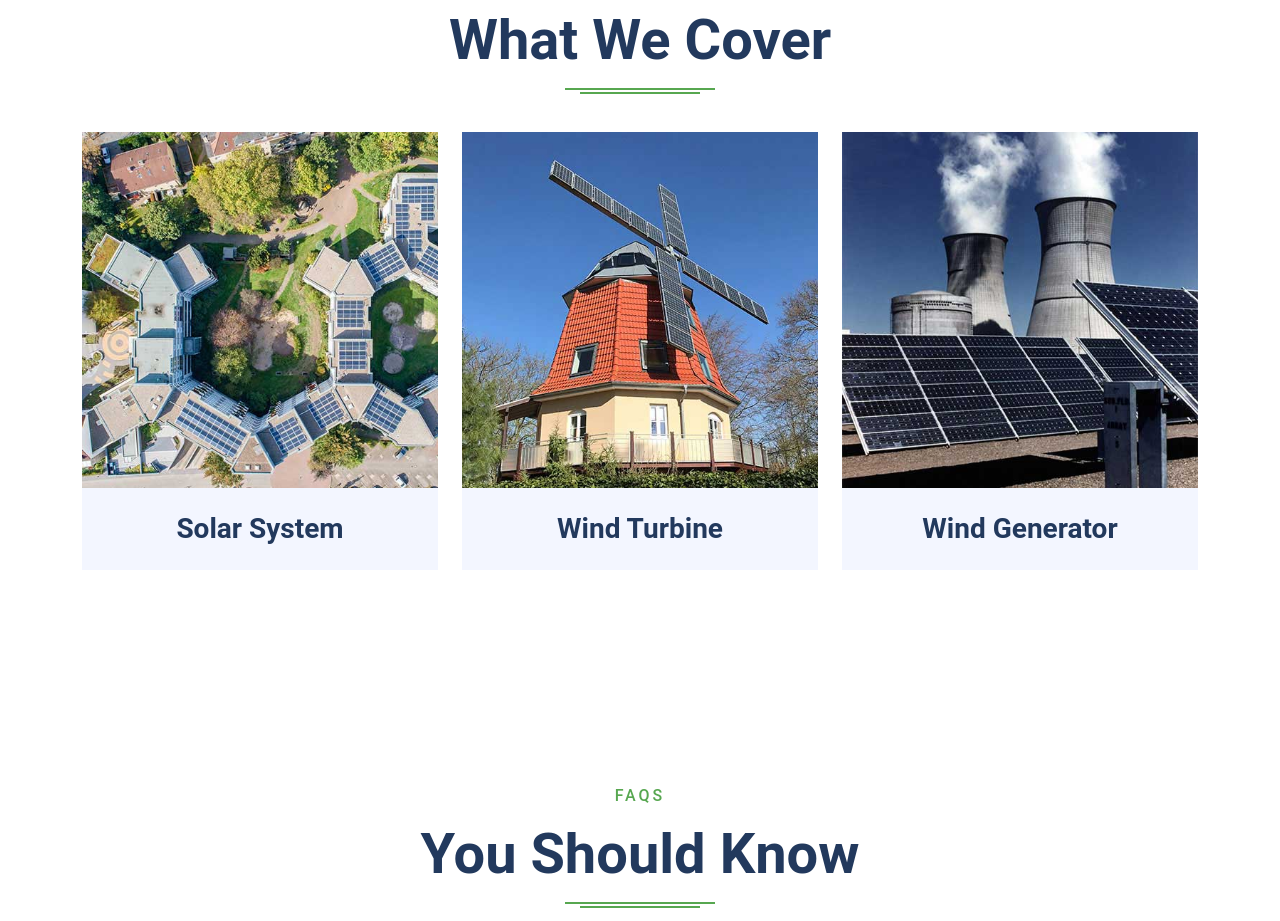
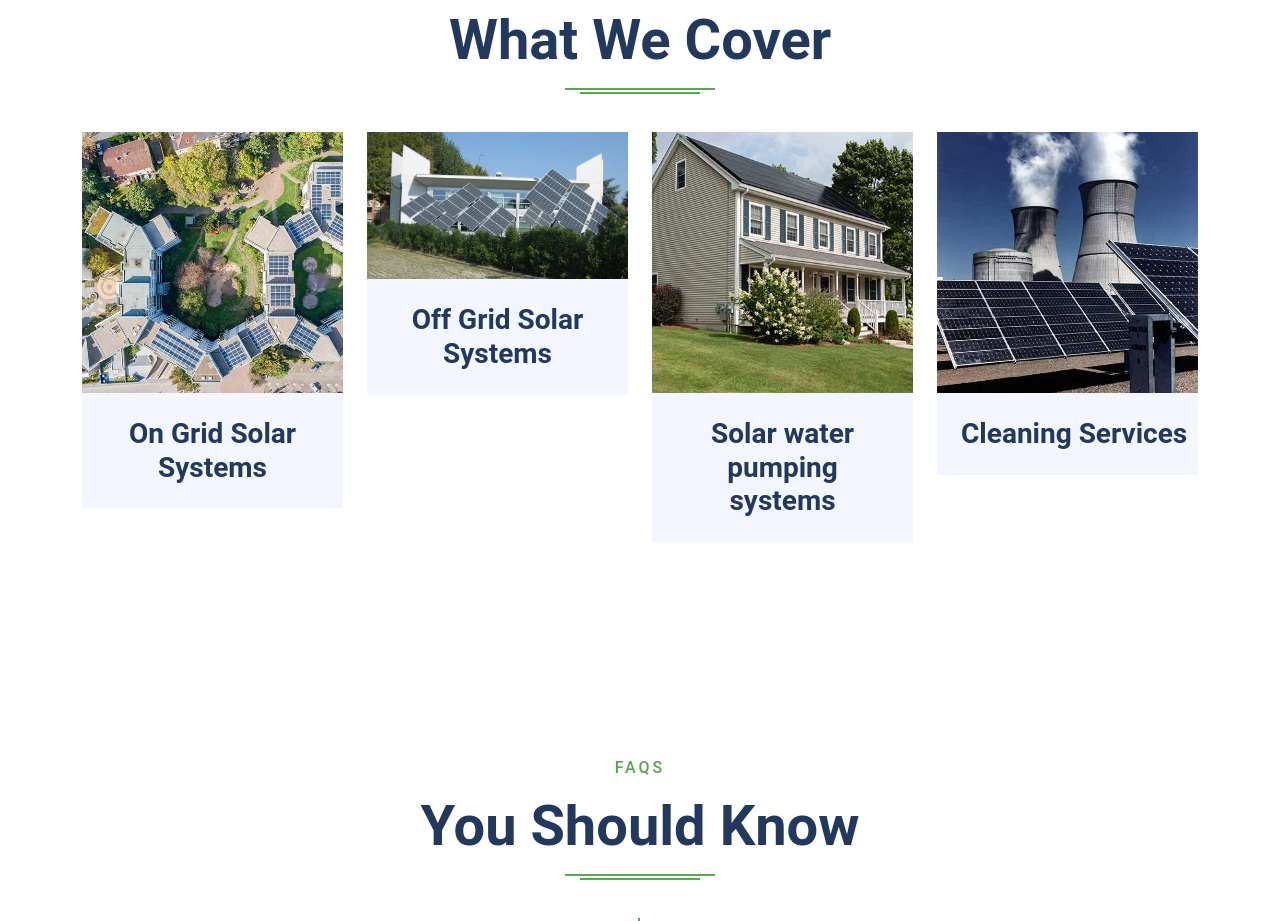
Before and after one commit to Mkiwanz/Ebsher-FE, a React (Create React App) app: page / in a window 1280 px wide. Shown: the part 2060-2981 px from the top of the page. Built offline with nearby package versions, Linux system fonts and the light colour scheme; no server answers.

Commit message:
style stuff

```diff
--- a/src/Compnents/ServicesProvided/ServicesProvided.js
+++ b/src/Compnents/ServicesProvided/ServicesProvided.js
@@ -1,4 +1,3 @@
-
 const ServicesProvided = () => {
   return (
     <div className="container-fluid py-5" id="service">
@@ -13,60 +12,55 @@ const ServicesProvided = () => {
           <h1 className="font-secondary display-4">What We Cover</h1>
         </div>
         <div className="row">
-          <div className="col-lg-4 mb-3">
+          <div className="col-lg-3 mb-3">
             <div className="product-item mb-2">
               <div className="product-img">
                 <img
                   className="img-fluid"
                   src={require("../../Resources/img/product-1.jpg")}
                 />
-                <a
-                  type="button"
-                  className="btn btn-primary"
-                  data-toggle="modal"
-                  data-target="#exampleModalLong"
-                >
-                  <i className="fa fa-2x fa-plus text-white"></i>
-                </a>
               </div>
               <div className="bg-secondary text-center p-4">
-                <h3 className="m-0">Solar System</h3>
+                <h3 className="m-0">On Grid Solar Systems </h3>
               </div>
             </div>
           </div>
-          <div className="col-lg-4 mb-3">
+          <div className="col-lg-3 mb-3">
             <div className="product-item mb-2">
               <div className="product-img">
-                <img className="img-fluid" src={require("../../Resources/img/product-2.jpg")} />
-                <a
-                  type="button"
-                  className="btn btn-primary"
-                  data-toggle="modal"
-                  data-target="#exampleModalLong"
-                >
-                  <i className="fa fa-2x fa-plus text-white"></i>
-                </a>
+                <img
+                  className="img-fluid"
+                  src={require("../../Resources/img/carousel-2.jpg")}
+                />
               </div>
               <div className="bg-secondary text-center p-4">
-                <h3 className="m-0">Wind Turbine</h3>
+                <h3 className="m-0">Off Grid Solar Systems</h3>
               </div>
             </div>
           </div>
-          <div className="col-lg-4 mb-3">
+          <div className="col-lg-3 mb-3">
             <div className="product-item mb-2">
               <div className="product-img">
-                <img className="img-fluid" src={require("../../Resources/img/product-3.jpg")} />
-                <a
-                  type="button"
-                  className="btn btn-primary"
-                  data-toggle="modal"
-                  data-target="#exampleModalLong"
-                >
-                  <i className="fa fa-2x fa-plus text-white"></i>
-                </a>
+                <img
+                  className="img-fluid"
+                  src={require("../../Resources/img/gallery-3.jpg")}
+                />
               </div>
               <div className="bg-secondary text-center p-4">
-                <h3 className="m-0">Wind Generator</h3>
+                <h3 className="m-0">Solar water pumping systems</h3>
+              </div>
+            </div>
+          </div>
+          <div className="col-lg-3 mb-3">
+            <div className="product-item mb-2">
+              <div className="product-img">
+                <img
+                  className="img-fluid"
+                  src={require("../../Resources/img/product-3.jpg")}
+                />
+              </div>
+              <div className="bg-secondary text-center p-4">
+                <h3 className="m-0">Cleaning Services</h3>
               </div>
             </div>
           </div>
```
Also changed, not shown: src/Resources/img/offGrid.jpg (added).
